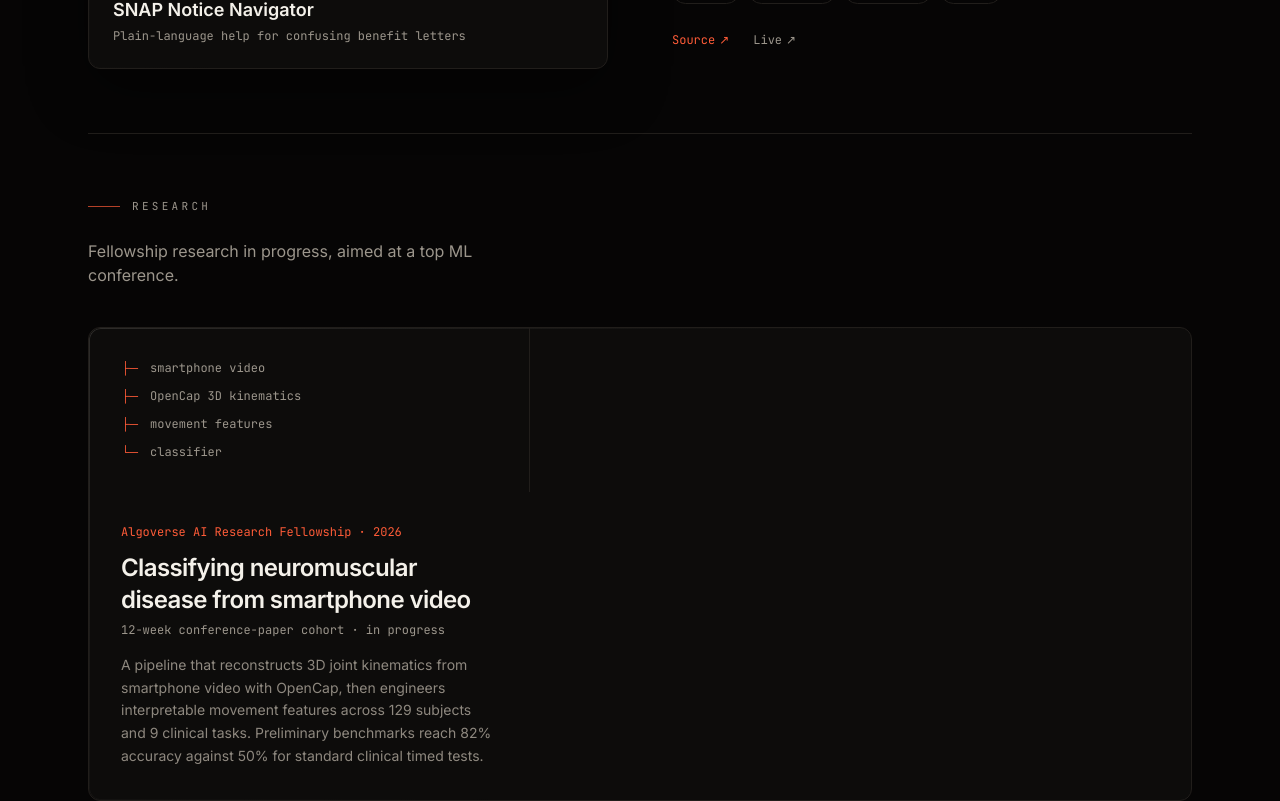
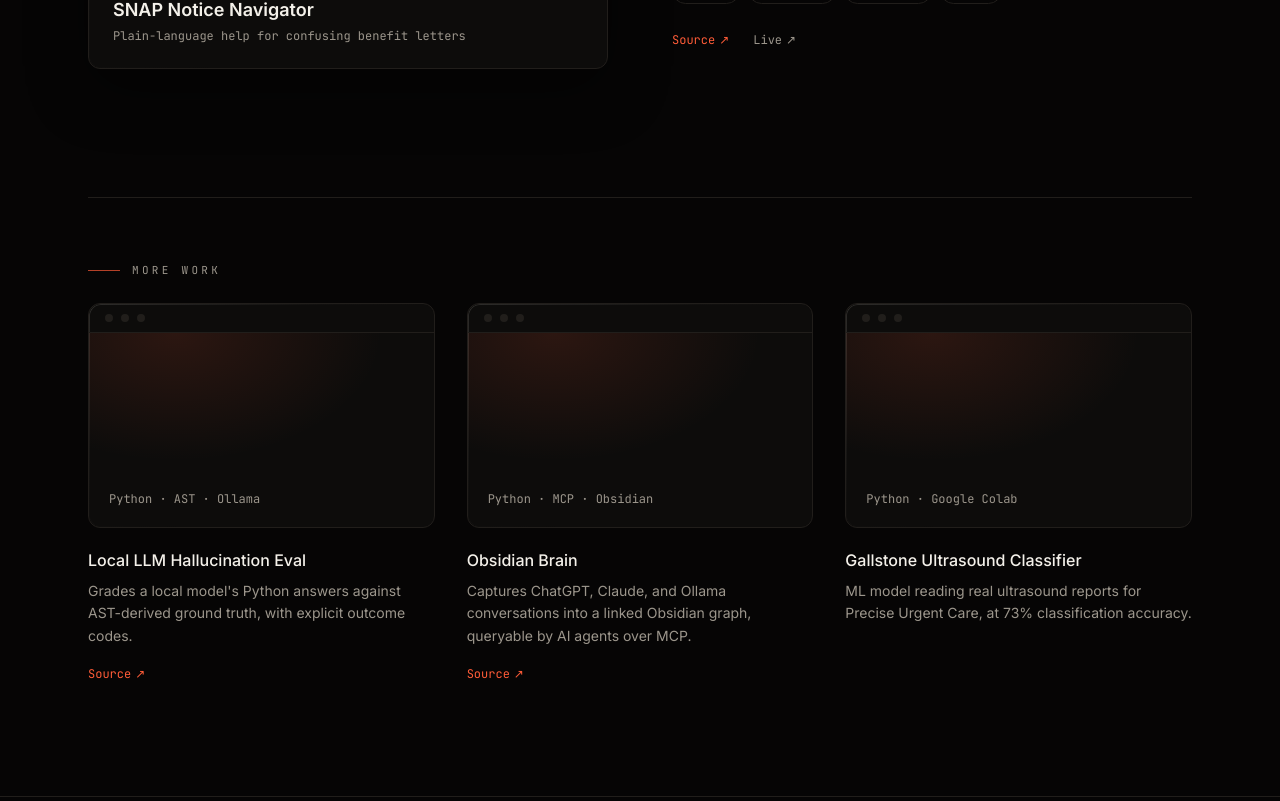
Before and after one commit to mpopat7/portfolio, a Next.js app: page /projects in a window 1280 px wide. Shown: the part 1760-2561 px from the top of the page. Built offline with nearby package versions, Linux system fonts and the light colour scheme.

Commit message:
Move the Algoverse research panel from Projects to Work
Research is a fellowship role, not a shipped project, so it belongs on the
Work tab alongside the internships. Extracted the panel from Projects into
its own section component and placed it after Experience. Copy unchanged.

```diff
--- a/app/work/page.tsx
+++ b/app/work/page.tsx
@@ -1,5 +1,6 @@
 import type { Metadata } from "next";
 import Experience from "@/components/sections/Experience";
+import Research from "@/components/sections/Research";
 import EduCerts from "@/components/sections/EduCerts";
 import Leadership from "@/components/sections/Leadership";
 import Extras from "@/components/sections/Extras";
@@ -10,6 +11,7 @@ export default function WorkPage() {
   return (
     <>
       <Experience />
+      <Research />
       <EduCerts />
       <Leadership />
       <Extras />
--- a/components/sections/Projects.tsx
+++ b/components/sections/Projects.tsx
@@ -5,7 +5,6 @@ import {
   featuredProjects,
   moreProjects,
   projectsIntro,
-  researchFeature,
   type FeaturedProject,
 } from "@/data/content";
 import Eyebrow from "@/components/Eyebrow";
@@ -157,52 +156,9 @@ function Featured({ project, index }: { project: FeaturedProject; index: number
   );
 }
 
-function Research() {
-  return (
-    <div className="border-t border-line pt-16">
-      <Eyebrow>Research</Eyebrow>
-      <p className="max-w-md text-smoke">{researchFeature.sub}</p>
-
-      <Reveal className="mt-10" y={28}>
-        <Spotlight className="grid md:grid-cols-[2fr,3fr]" size={620}>
-          <div className="flex flex-col justify-center gap-3 border-b border-line p-8 font-mono text-xs text-smoke md:border-b-0 md:border-r">
-            {researchFeature.pipeline.map((step, i) => (
-              <motion.p
-                key={step}
-                initial={{ opacity: 0, x: -8 }}
-                whileInView={{ opacity: 1, x: 0 }}
-                viewport={{ once: true }}
-                transition={{ duration: 0.45, delay: 0.15 + i * 0.1 }}
-                className="flex items-center gap-3"
-              >
-                <span className="text-ember">
-                  {i < researchFeature.pipeline.length - 1 ? "├─" : "└─"}
-                </span>
-                {step}
-              </motion.p>
-            ))}
-          </div>
-          <div className="p-8">
-            <p className="font-mono text-xs text-ember">{researchFeature.label}</p>
-            <h3 className="mt-3 text-xl font-semibold tracking-tight md:text-2xl">
-              {researchFeature.title}
-            </h3>
-            <p className="mt-1.5 font-mono text-xs text-smoke">
-              {researchFeature.meta}
-            </p>
-            <p className="mt-4 max-w-xl text-sm leading-relaxed text-smoke/90">
-              {researchFeature.description}
-            </p>
-          </div>
-        </Spotlight>
-      </Reveal>
-    </div>
-  );
-}
-
 function MoreWork() {
   return (
-    <div className="mt-24 border-t border-line pt-16">
+    <div className="mt-16 border-t border-line pt-16">
       <Eyebrow>More work</Eyebrow>
       <div className="mt-4 grid gap-8 md:grid-cols-3">
         {moreProjects.map((project, i) => (
@@ -265,7 +221,6 @@ export default function Projects() {
           ))}
         </div>
 
-        <Research />
         <MoreWork />
       </div>
     </section>
--- /dev/null
+++ b/components/sections/Research.tsx
@@ -0,0 +1,52 @@
+"use client";
+
+import { motion } from "motion/react";
+import { researchFeature } from "@/data/content";
+import Eyebrow from "@/components/Eyebrow";
+import Reveal from "@/components/ui/Reveal";
+import Spotlight from "@/components/ui/Spotlight";
+
+export default function Research() {
+  return (
+    <section id="research" className="border-t border-line">
+      <div className="mx-auto max-w-6xl px-6 py-28">
+        <Eyebrow>Research</Eyebrow>
+        <p className="max-w-md text-smoke">{researchFeature.sub}</p>
+
+        <Reveal className="mt-10" y={28}>
+          <Spotlight className="grid md:grid-cols-[2fr,3fr]" size={620}>
+            <div className="flex flex-col justify-center gap-3 border-b border-line p-8 font-mono text-xs text-smoke md:border-b-0 md:border-r">
+              {researchFeature.pipeline.map((step, i) => (
+                <motion.p
+                  key={step}
+                  initial={{ opacity: 0, x: -8 }}
+                  whileInView={{ opacity: 1, x: 0 }}
+                  viewport={{ once: true }}
+                  transition={{ duration: 0.45, delay: 0.15 + i * 0.1 }}
+                  className="flex items-center gap-3"
+                >
+                  <span className="text-ember">
+                    {i < researchFeature.pipeline.length - 1 ? "├─" : "└─"}
+                  </span>
+                  {step}
+                </motion.p>
+              ))}
+            </div>
+            <div className="p-8">
+              <p className="font-mono text-xs text-ember">{researchFeature.label}</p>
+              <h3 className="mt-3 text-xl font-semibold tracking-tight md:text-2xl">
+                {researchFeature.title}
+              </h3>
+              <p className="mt-1.5 font-mono text-xs text-smoke">
+                {researchFeature.meta}
+              </p>
+              <p className="mt-4 max-w-xl text-sm leading-relaxed text-smoke/90">
+                {researchFeature.description}
+              </p>
+            </div>
+          </Spotlight>
+        </Reveal>
+      </div>
+    </section>
+  );
+}
```
